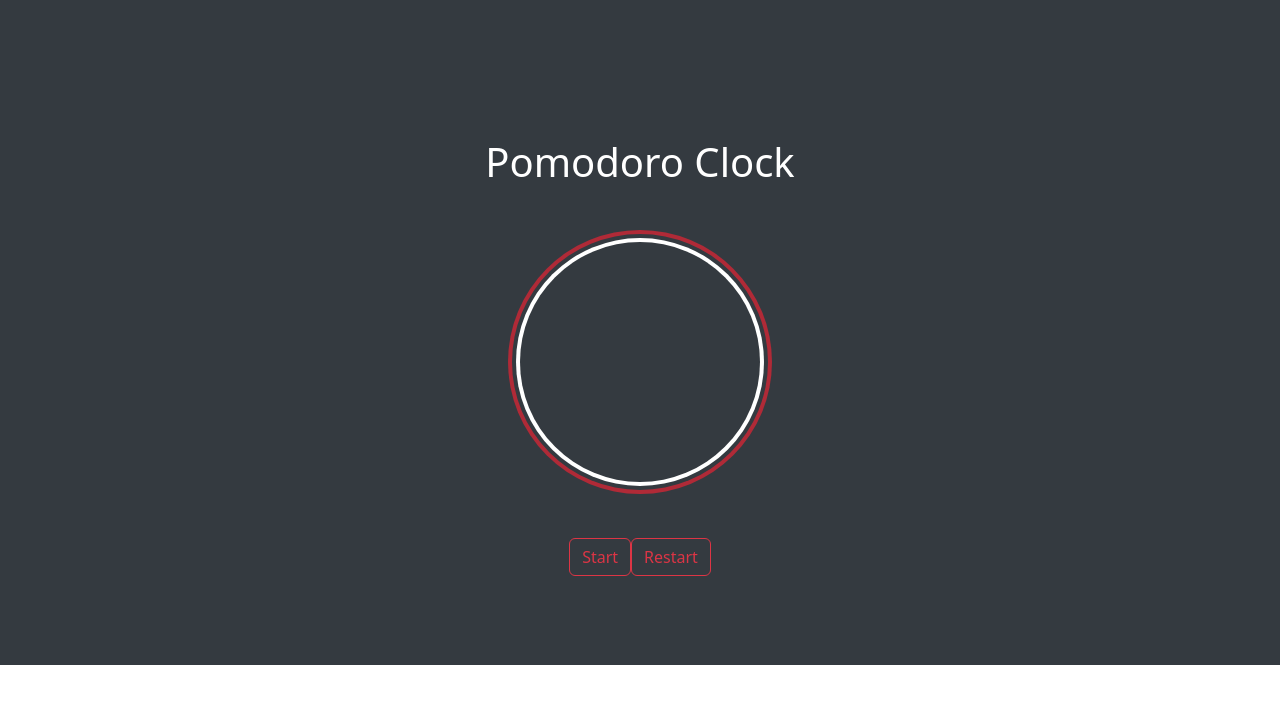
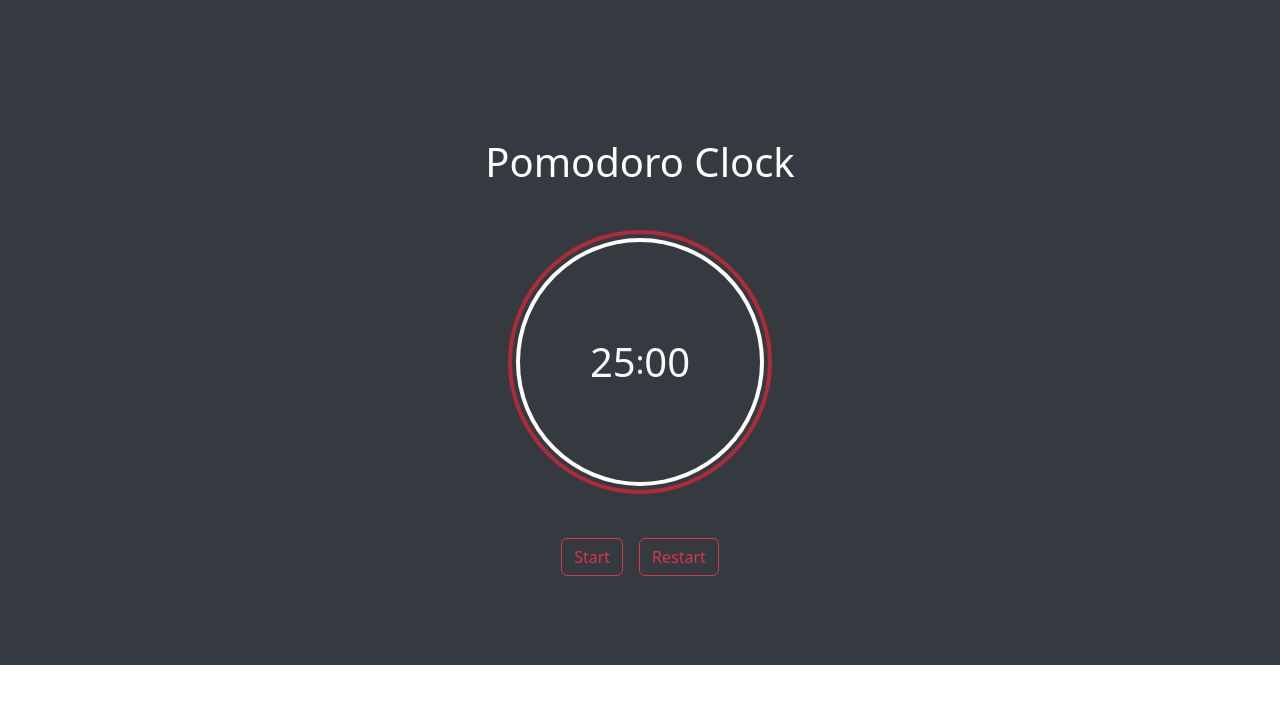
Before and after one commit to ivanoyca/Pomodoro-App, a plain HTML site: page index.html in a window 1280 px wide. Drawn offline with nearby package versions, Linux system fonts and the light colour scheme.

Commit message:
First commit

```diff
--- a/index.html
+++ b/index.html
@@ -19,14 +19,20 @@
         <div class="col-lg-12 d-flex flex-column">
           <h1 class="my-5">Pomodoro Clock</h1>
           <div class="mx-auto d-flex align-center" id="circle">
-            <div class="my-auto mx-auto" id="inner-circle"></div>
+            <div class="my-auto mx-auto d-flex align-center" id="inner-circle">
+              <div id="timer">
+                <span class="fs-1 text-light">25</span
+                ><span class="fs-2 text-light">:</span
+                ><span class="fs-1 text-light">00</span>
+              </div>
+            </div>
           </div>
         </div>
       </div>
       <div class="row">
         <div class="col-lg-12 d-flex justify-content-center">
-          <button class="btn btn-outline-danger">Start</button>
-          <button class="btn btn-outline-danger">Restart</button>
+          <button class="btn btn-outline-danger mx-2">Start</button>
+          <button class="btn btn-outline-danger mx-2">Restart</button>
         </div>
       </div>
     </div>
--- a/styles.css
+++ b/styles.css
@@ -22,3 +22,10 @@ h1 {
   border-radius: 100%;
   box-shadow: 0 0 0 4px white;
 }
+
+#timer {
+  width: 15rem;
+  display: flex;
+  align-items: center;
+  justify-content: center;
+}
```
